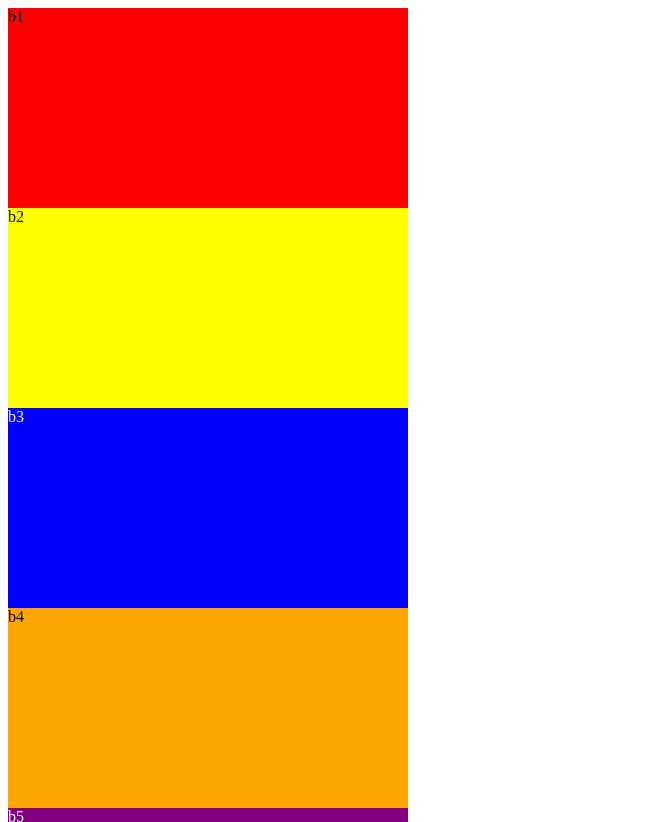
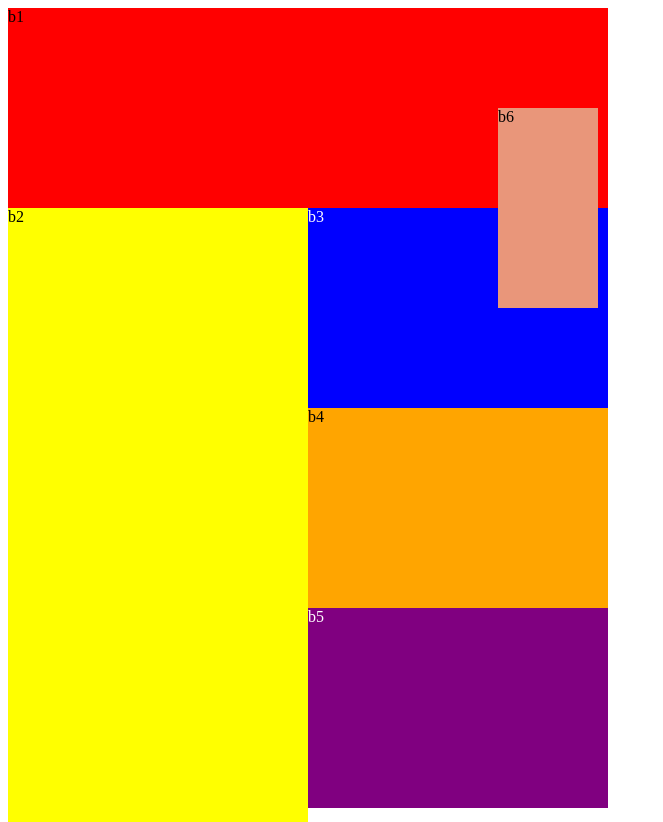
Before and after one commit to joshwest22/Layout, a plain HTML site: page initialLayout9.html in a window 1280 px wide. Shown: the top 822 px of the page, without its empty margins (0-663 px from the left). Drawn offline with Linux system fonts and the light colour scheme.

Commit message:
finished 9, finished 8 to the best of our ability

```diff
--- a/initialLayout9.html
+++ b/initialLayout9.html
@@ -10,18 +10,22 @@ body
 div
 {
     display:block;
-    width:400px;
+    width:300px;
     height:200px;
+    float: left;
 }
 
 .b1
 {
     background-color:red;
+    display: block;
+    width: 600px;
 }
 
 .b2
 {
     background-color:yellow;
+    height: 1600px;
 }
 
 .b3
@@ -44,6 +48,13 @@ div
 .b6
 {
     background-color:darksalmon;
+    height: 200px;
+    width: 100px;
+    display: block;
+    position: fixed;
+    float: right;
+    margin:100px 100px 100px 490px;
+
 }
 
 
```
Also changed, not shown: initialLayout8.html (+3 -0 lines), initialLayout2.html (line endings or trailing spaces), initialLayout3.html (line endings or trailing spaces), initialLayout4.html (line endings or trailing spaces), initialLayout5.html (line endings or trailing spaces), initialLayout6.html (line endings or trailing spaces), initialLayout7.html (line endings or trailing spaces).
